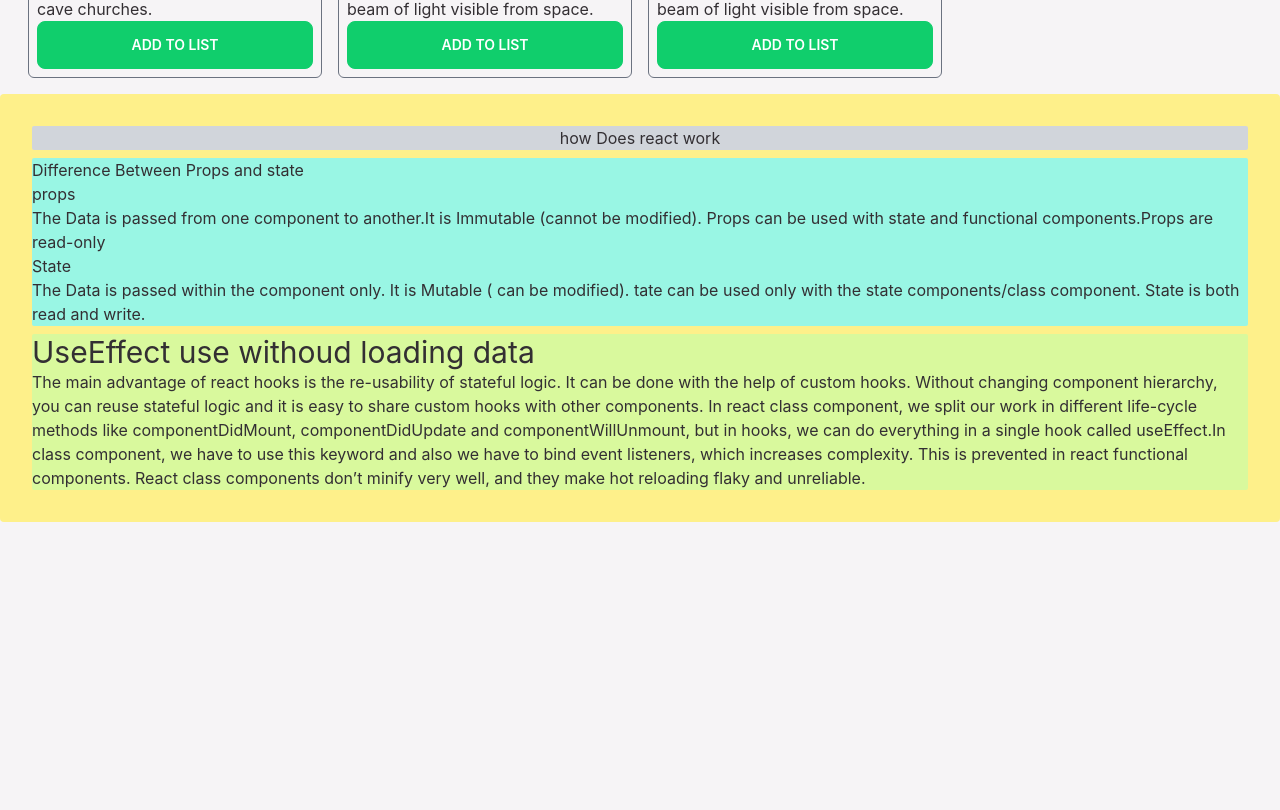
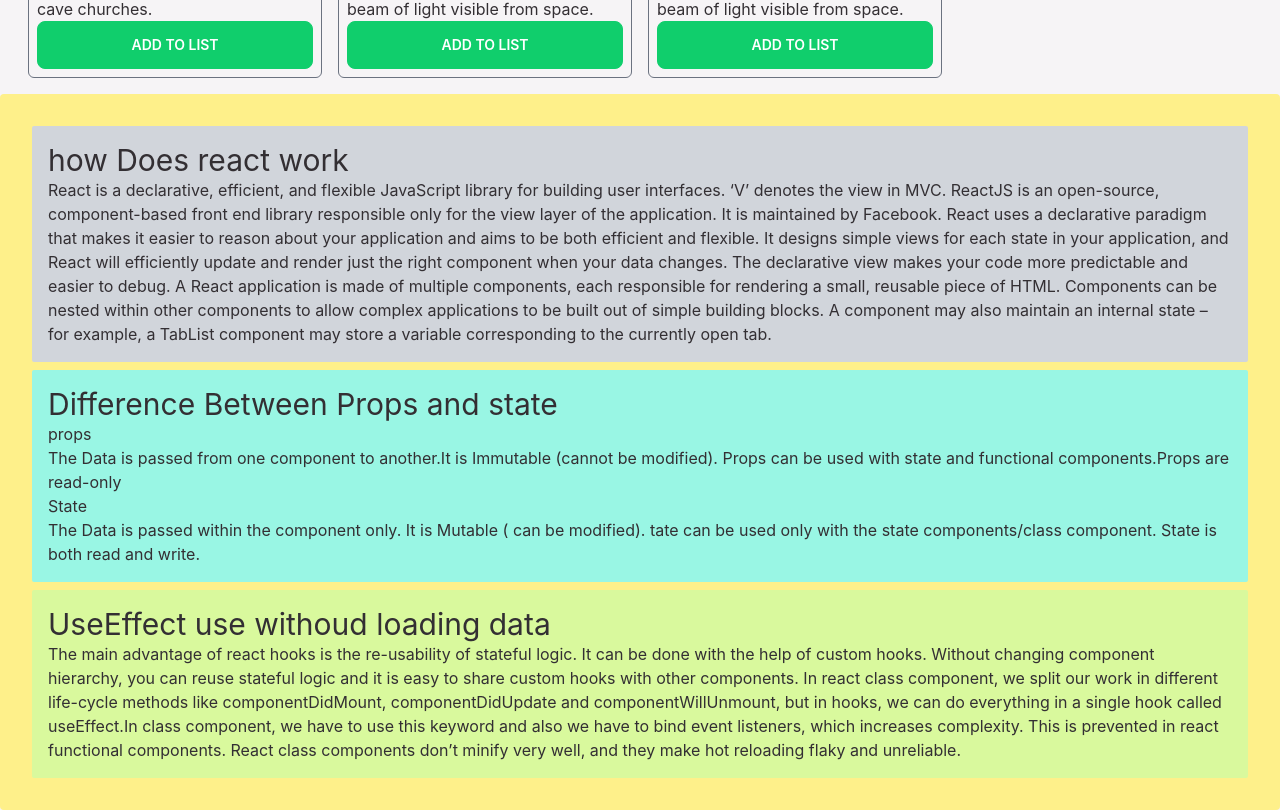
Before and after one commit to tuhin180/tourpirates, a React (Create React App) app: page / in a window 1280 px wide. Shown: the part 1120-1930 px from the top of the page. Before the commit the page ends 1642 px from the top, so only its background shows below. Built offline with nearby package versions, Linux system fonts and the light colour scheme.

Commit message:
done of question site

```diff
--- a/src/components/Question/Question.js
+++ b/src/components/Question/Question.js
@@ -3,11 +3,28 @@
 const Question = () => {
   return (
     <div className="bg-yellow-200 rounded p-6">
-      <div className="bg-gray-300 rounded-sm m-2">
-        <h1>how Does react work</h1>
+      <div className="bg-gray-300  text-left rounded-sm m-2 p-4">
+        <h1 className="text-3xl">how Does react work</h1>
+        <p>
+          React is a declarative, efficient, and flexible JavaScript library for
+          building user interfaces. ‘V’ denotes the view in MVC. ReactJS is an
+          open-source, component-based front end library responsible only for
+          the view layer of the application. It is maintained by Facebook. React
+          uses a declarative paradigm that makes it easier to reason about your
+          application and aims to be both efficient and flexible. It designs
+          simple views for each state in your application, and React will
+          efficiently update and render just the right component when your data
+          changes. The declarative view makes your code more predictable and
+          easier to debug. A React application is made of multiple components,
+          each responsible for rendering a small, reusable piece of HTML.
+          Components can be nested within other components to allow complex
+          applications to be built out of simple building blocks. A component
+          may also maintain an internal state – for example, a TabList component
+          may store a variable corresponding to the currently open tab.
+        </p>
       </div>
-      <div className="bg-teal-200 rounded-sm text-left m-2">
-        <h1>Difference Between Props and state</h1>
+      <div className="bg-teal-200 rounded-sm text-left m-2 p-4">
+        <h1 className="text-3xl">Difference Between Props and state</h1>
         <h3>props</h3>
         <p>
           The Data is passed from one component to another.It is Immutable
@@ -22,7 +39,7 @@
           component. State is both read and write.
         </p>
       </div>
-      <div className="bg-lime-200 rounded-sm text-left m-2">
+      <div className="bg-lime-200 rounded-sm text-left m-2 p-4">
         <h1 className="text-3xl">UseEffect use withoud loading data</h1>
         <p>
           The main advantage of react hooks is the re-usability of stateful
```
